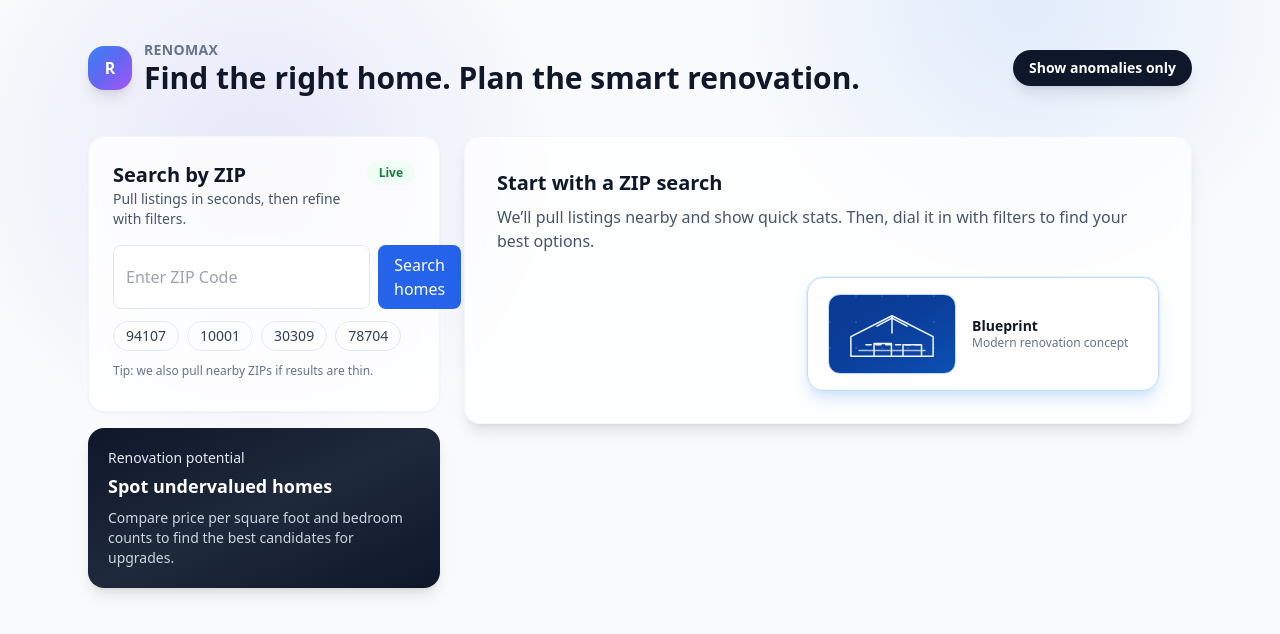
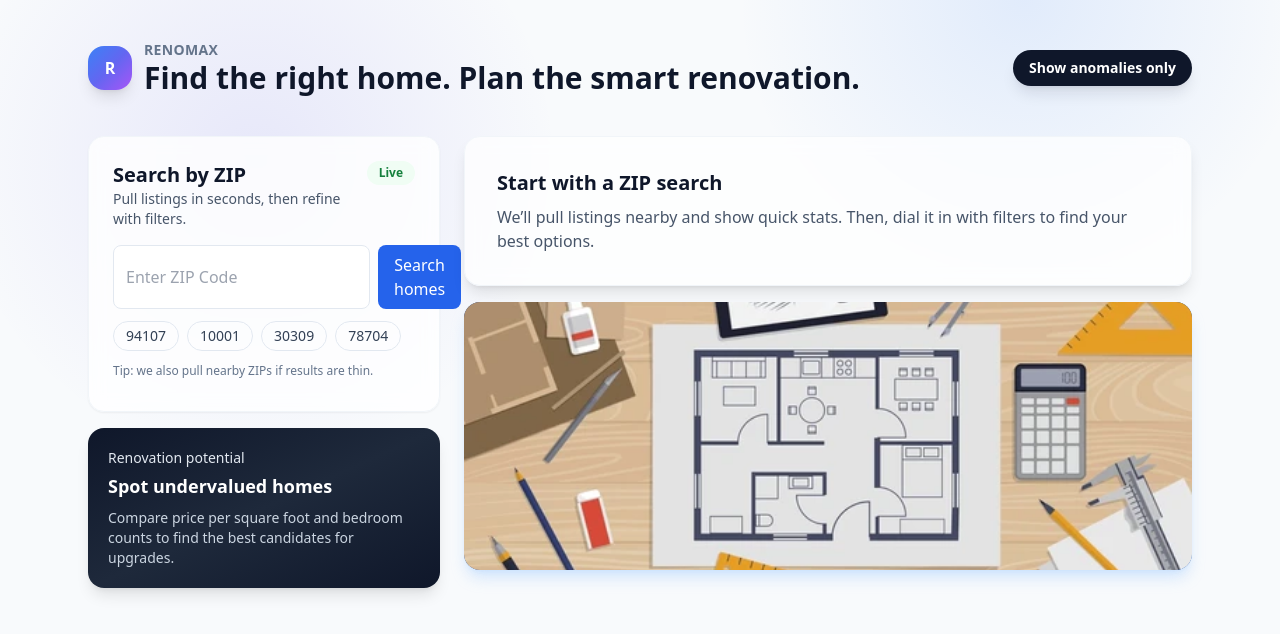
Before and after one commit to natecl/RenoMax, a React (Create React App) app in the folder frontend/: page / in a window 1280 px wide. Shown: the top 634 px of the page. Built offline with nearby package versions, Linux system fonts and the light colour scheme.

Commit message:
ui changed

```diff
--- a/frontend/src/App.js
+++ b/frontend/src/App.js
@@ -145,6 +145,7 @@ function App() {
 
           <div className="space-y-6 lg:col-span-2">
             {homes.length === 0 && (
+              <div className="space-y-4">
                 <div className="bg-white/70 border border-slate-100 rounded-2xl p-8 shadow-lg backdrop-blur">
                   <h3 className="text-xl font-semibold text-slate-900">
                     Start with a ZIP search
@@ -152,43 +153,19 @@ function App() {
                   <p className="text-slate-600 mt-2">
                     We’ll pull listings nearby and show quick stats. Then, dial it in with filters to find your best options.
                   </p>
-                <div className="hidden md:flex justify-end items-end mt-6 w-full">
+                </div>
+                <div className="hidden md:flex justify-end items-end mt-4">
                   <button
                     type="button"
-                    className="relative inline-flex items-center gap-4 px-5 py-4 w-full max-w-[22rem] rounded-2xl border border-blue-200 bg-white/95 shadow-lg shadow-blue-200/70 ring-1 ring-blue-100/70 hover:-translate-y-0.5 transition-transform"
+                    aria-label="Blueprint preview"
+                    className="relative inline-flex w-full max-w-[46rem] h-[268px] rounded-2xl bg-gradient-to-br from-[#0a3a91] via-[#0b3f9c] to-[#0c4fb3] shadow-lg shadow-blue-200/70 overflow-hidden hover:-translate-y-0.5 transition-transform"
                   >
-                    <div className="relative h-20 w-32 rounded-xl overflow-hidden border border-blue-200 bg-gradient-to-br from-[#0a3a91] via-[#0b3f9c] to-[#0c4fb3]">
                     <div
-                        className="absolute inset-0 opacity-40"
+                      className="absolute inset-0 bg-cover bg-center"
                       style={{
-                          backgroundImage:
-                            "linear-gradient(transparent, transparent), radial-gradient(circle at 1px 1px, rgba(191,219,254,0.4) 1px, transparent 0px)",
-                          backgroundSize: "22px 22px, 26px 26px",
+                        backgroundImage: "url('/uploaded-blueprint.png')",
                       }}
                     />
-                      <svg
-                        viewBox="0 0 190 120"
-                        fill="none"
-                        xmlns="http://www.w3.org/2000/svg"
-                        className="absolute inset-2 text-blue-50"
-                        stroke="currentColor"
-                        strokeWidth="2.6"
-                        strokeLinecap="round"
-                        strokeLinejoin="round"
-                      >
-                        <path d="M24 92V58L95 22L166 58V92H24Z" />
-                        <path d="M64 92V70H94V92" />
-                        <path d="M114 92V72H146V92" />
-                        <path d="M95 22V52" />
-                        <path d="M50 72H144" strokeDasharray="9 8" />
-                        <path d="M69 40L95 26L121 40" />
-                        <path d="M38 82H152" opacity="0.7" />
-                      </svg>
-                    </div>
-                    <div className="text-left text-sm leading-tight">
-                      <p className="font-semibold text-slate-900">Blueprint</p>
-                      <p className="text-slate-500 text-xs">Modern renovation concept</p>
-                    </div>
                   </button>
                 </div>
               </div>
```
Also changed, not shown: frontend/public/uploaded-blueprint.png (added). Lines whose indentation alone changed are shown as unchanged.
